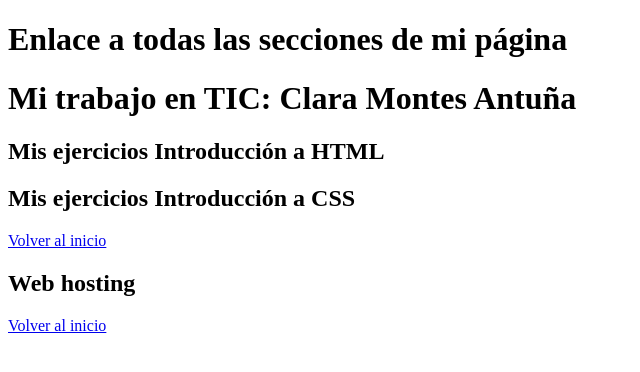
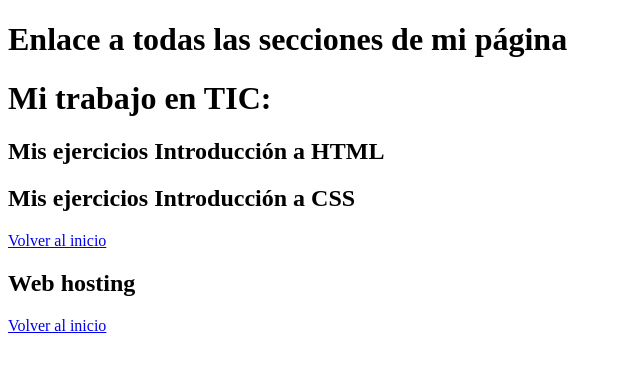
Before and after one commit to fifa98paco/fifa98paco.github.io, a plain HTML site: page index.html in a window 1280 px wide. Shown: the whole page, without its empty margins (0-640 px from the left). Drawn offline with Linux system fonts and the light colour scheme.

Commit message:
commit 4

```diff
--- a/index.html
+++ b/index.html
@@ -3,7 +3,7 @@
   <head>
     <meta charset="utf-8">
     <meta name="viewport" content="width=device-width">
-    <title>Mi trabajo en TIC: Clara Montes Antuña</title>
+    <title>Mi trabajo en TIC: </title>
 
   </head>
   <body>
@@ -17,7 +17,7 @@
     </ul>
 
     <div id="intro">
-    <h1>Mi trabajo en TIC: Clara Montes Antuña</h1>
+    <h1>Mi trabajo en TIC: </h1>
 
 
 
```
